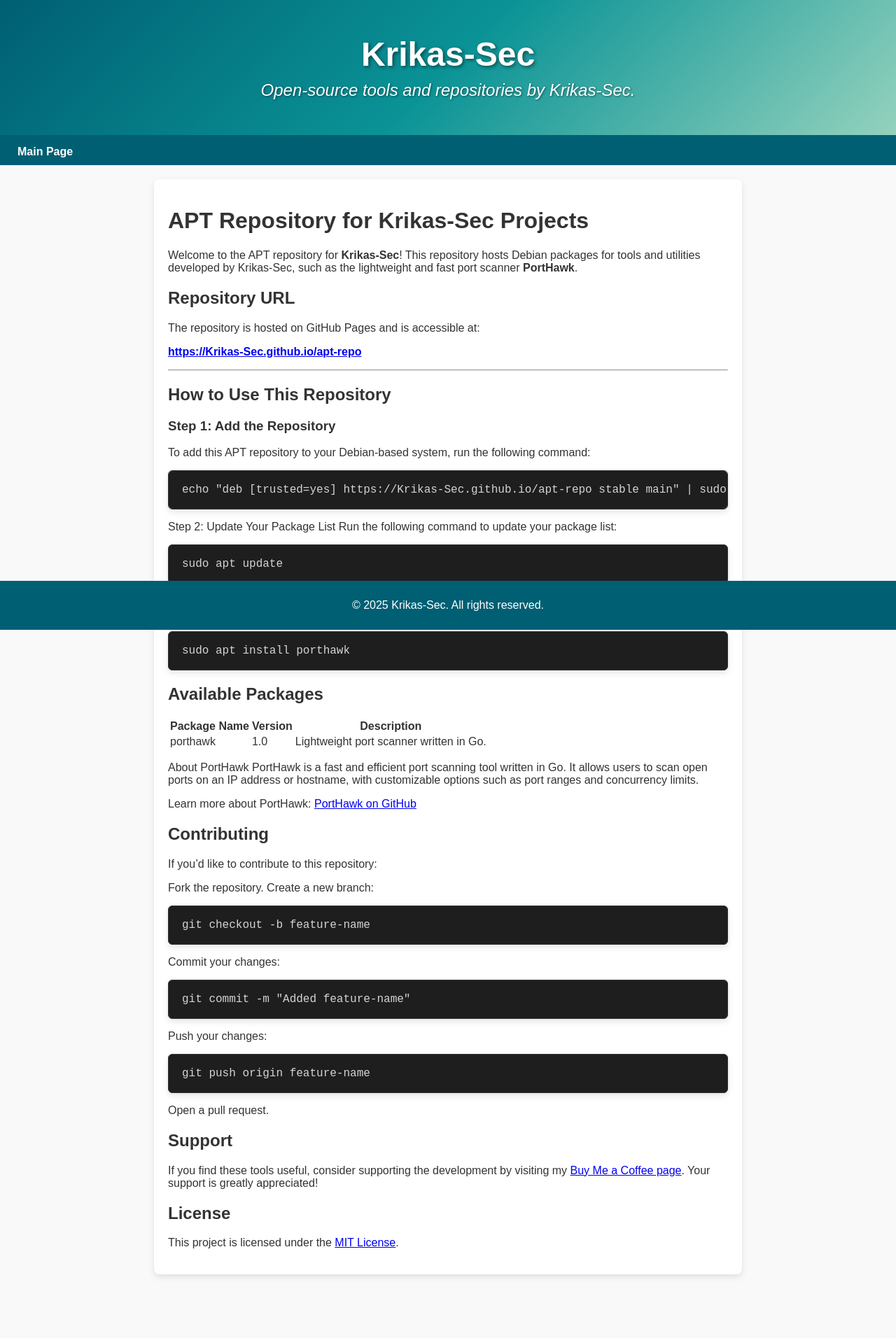
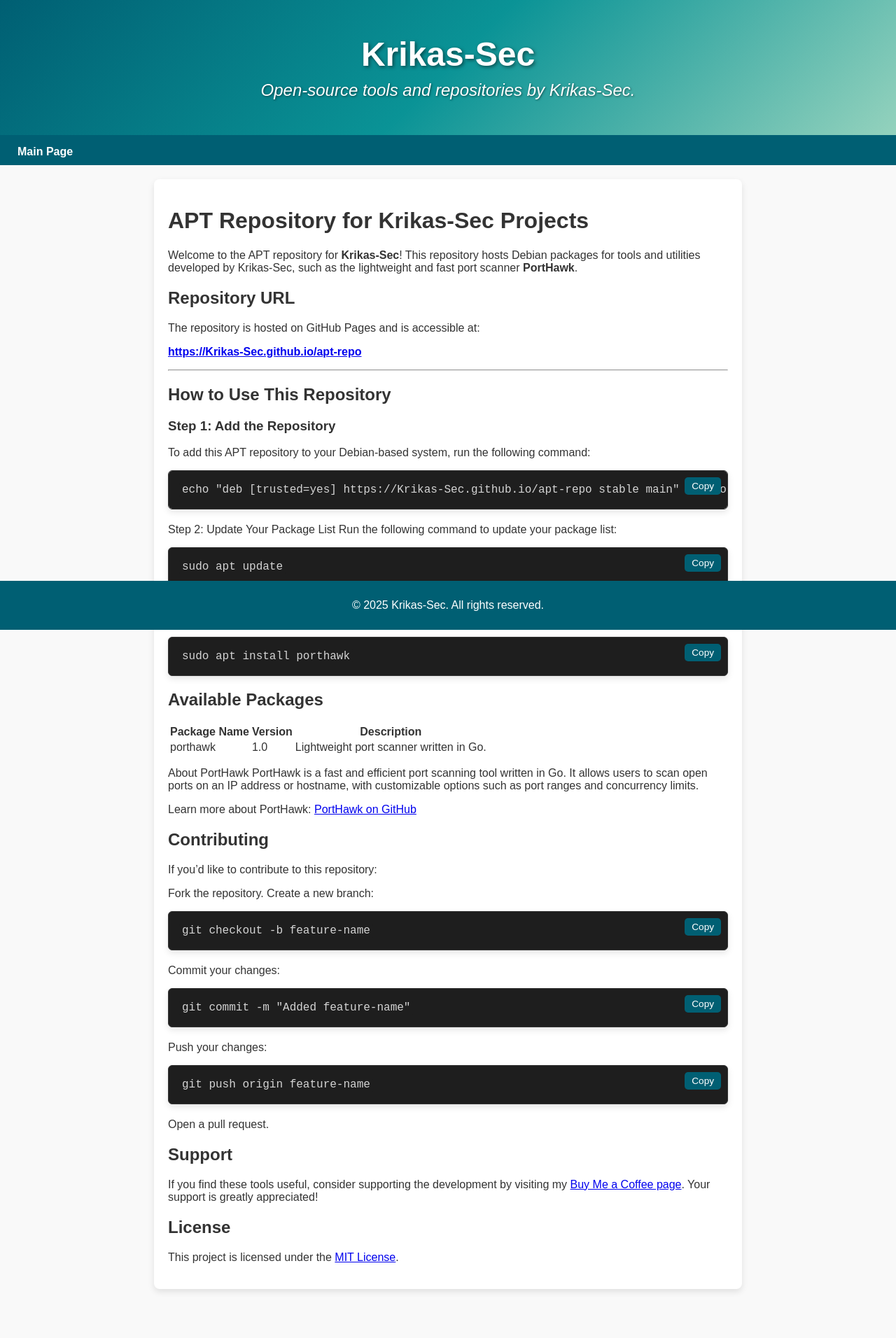
Before and after one commit to Krikas-Sec/apt-repo, a Jekyll site: the page built from README.md, in a window 1280 px wide. Shown: the whole page at 70% size. Built offline with Jekyll 4.4.1, drawn with Linux system fonts in a browser that asks for light colours; our own code applies the rules of GitHub Pages for plain Markdown files; before the commit the page ends 1891 px from its top, so only the background shows below that.

Commit message:
Added copy button for code blocks

```diff
--- a/_layouts/default.html
+++ b/_layouts/default.html
@@ -5,6 +5,7 @@
     <meta name="viewport" content="width=device-width, initial-scale=1.0">
     <title>{{ page.title }}</title>
     <link rel="stylesheet" href="/assets/css/style.css">
+    <script src="/assets/js/copy.js" defer></script>
 </head>
 <body>
     <header>
--- a/assets/css/style.css
+++ b/assets/css/style.css
@@ -122,6 +122,33 @@ code span.function {
     color: #c586c0; /* Lila för funktioner */
 }
 
+.code-container {
+    position: relative;
+    margin-bottom: 20px;
+}
+
+.copy-btn {
+    position: absolute;
+    top: 10px;
+    right: 10px;
+    background-color: #005f73;
+    color: white;
+    border: none;
+    padding: 5px 10px;
+    border-radius: 5px;
+    font-size: 0.85em;
+    cursor: pointer;
+    transition: background-color 0.3s ease;
+}
+
+.copy-btn:hover {
+    background-color: #0a9396;
+}
+
+.copy-btn:active {
+    background-color: #94d2bd;
+}
+
 /* Gör footern fixerad längst ner på sidan */
 footer {
     position: fixed;
--- /dev/null
+++ b/assets/js/copy.js
@@ -0,0 +1,31 @@
+document.addEventListener("DOMContentLoaded", () => {
+    // Hitta alla kodblock
+    const codeBlocks = document.querySelectorAll("pre");
+
+    codeBlocks.forEach((codeBlock) => {
+        // Skapa en container för kodblocket
+        const container = document.createElement("div");
+        container.className = "code-container";
+
+        // Skapa kopieringsknappen
+        const button = document.createElement("button");
+        button.className = "copy-btn";
+        button.textContent = "Copy";
+
+        // Lägg till knappens kopieringsfunktion
+        button.addEventListener("click", () => {
+            const code = codeBlock.querySelector("code").textContent;
+
+            // Kopiera koden till urklipp
+            navigator.clipboard.writeText(code).then(() => {
+                button.textContent = "Copied!";
+                setTimeout(() => (button.textContent = "Copy"), 2000);
+            });
+        });
+
+        // Flytta kodblocket in i containern och lägg till knappen
+        codeBlock.parentNode.insertBefore(container, codeBlock);
+        container.appendChild(codeBlock);
+        container.appendChild(button);
+    });
+});
```
